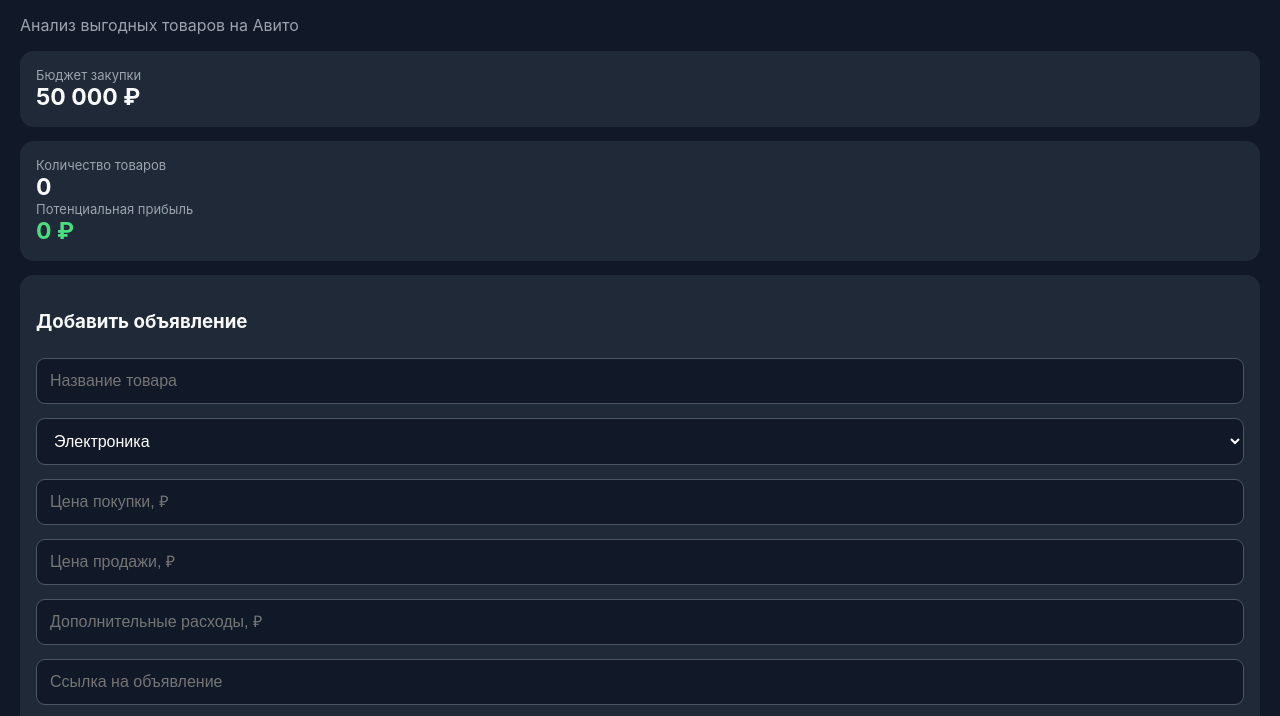
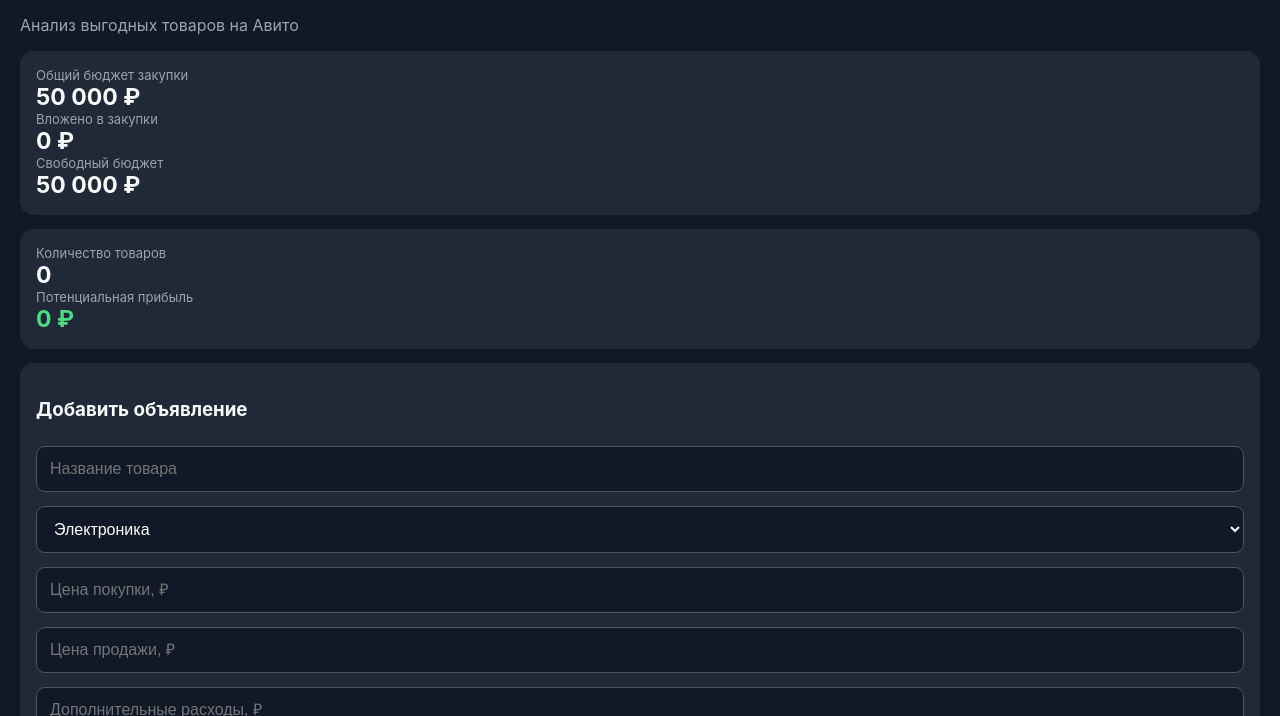
Before and after one commit to nexoramedia1005/-mi-mobile., a plain HTML site: page index.html in a window 1280 px wide. Shown: the part 71-787 px from the top of the page. Drawn offline with Linux system fonts and the light colour scheme.

Commit message:
Update index.html

```diff
--- a/index.html
+++ b/index.html
@@ -42,10 +42,17 @@
   <p class="subtitle">Анализ выгодных товаров на Авито</p>
 
   <div class="card">
-    <div class="muted">Бюджет закупки</div>
+    <div class="muted">Общий бюджет закупки</div>
     <div class="stat">50 000 ₽</div>
+
+    <div class="muted">Вложено в закупки</div>
+    <div class="stat" id="invested">0 ₽</div>
+
+    <div class="muted">Свободный бюджет</div>
+    <div class="stat" id="remaining">50 000 ₽</div>
+
+    <div class="muted" id="budgetWarning"></div>
   </div>
-
   <div class="card">
     <div class="muted">Количество товаров</div>
     <div class="stat" id="count">0</div>
@@ -120,6 +127,25 @@
 
   function render() {
     document.getElementById("count").textContent = items.length;
+        const budget = 50000;
+
+    const invested = items.reduce(
+      (sum, x) => sum + Number(x.buy || 0), 0
+    );
+
+    const remaining = budget - invested;
+
+    document.getElementById("invested").textContent =
+      invested.toLocaleString("ru-RU") + " ₽";
+
+    document.getElementById("remaining").textContent =
+      remaining.toLocaleString("ru-RU") + " ₽";
+
+    document.getElementById("budgetWarning").textContent =
+      remaining < 0
+        ? "Внимание! Превышен бюджет на " +
+          Math.abs(remaining).toLocaleString("ru-RU") + " ₽"
+        : "";
     document.getElementById("total").textContent =
       items.reduce((sum, x) => sum + x.sell - x.buy - x.cost, 0).toLocaleString("ru-RU") + " ₽";
 
```
